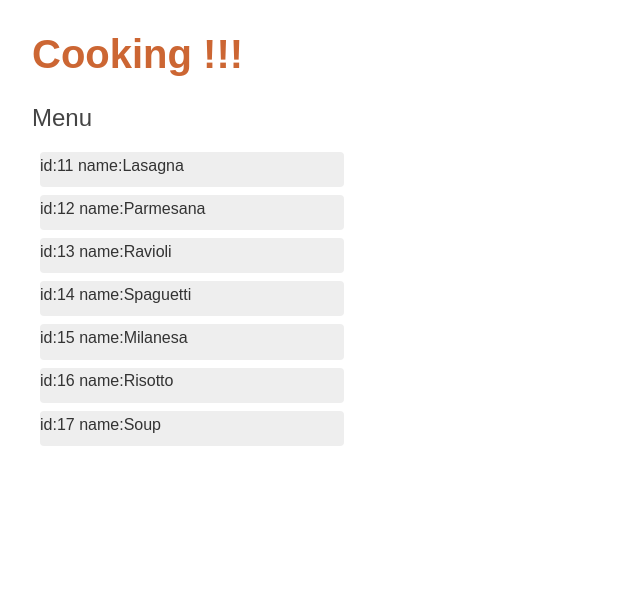
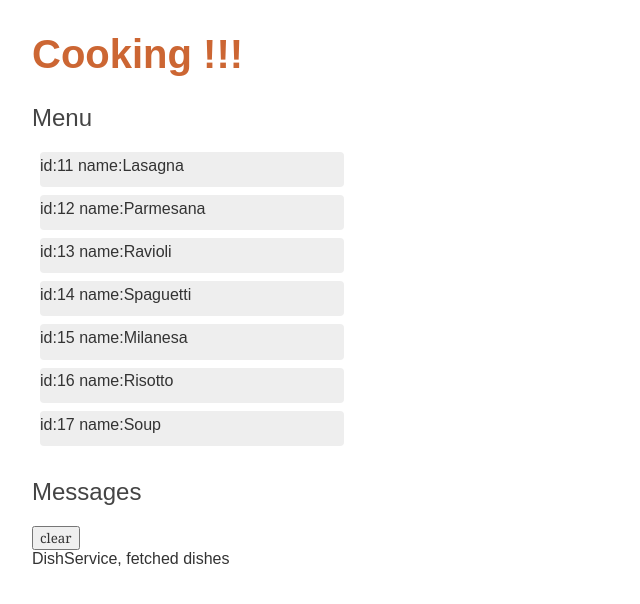
Before and after one commit to maximilianou/weekly11, an Angular app in the folder app02/frontend/: page / in a window 1280 px wide. Shown: the top 604 px of the page, without its empty margins (0-640 px from the left). Built offline with nearby package versions, Linux system fonts and the light colour scheme.

Commit message:
angular, api service, message service

```diff
--- a/app02/frontend/src/app/app.component.html
+++ b/app02/frontend/src/app/app.component.html
@@ -1,3 +1,4 @@
 <h1>{{title}}</h1>
+<router-outlet></router-outlet>
 <app-menu></app-menu>
-<router-outlet></router-outlet>
+<app-messages></app-messages>
--- a/app02/frontend/src/app/app.module.ts
+++ b/app02/frontend/src/app/app.module.ts
@@ -7,12 +7,14 @@ import { MenuComponent } from './menu/menu.component';
 
 import { FormsModule } from '@angular/forms';
 import { DishDetailComponent } from './dish-detail/dish-detail.component';
+import { MessagesComponent } from './messages/messages.component';
 
 @NgModule({
   declarations: [
     AppComponent,
     MenuComponent,
-    DishDetailComponent
+    DishDetailComponent,
+    MessagesComponent
   ],
   imports: [
     BrowserModule,
--- a/app02/frontend/src/app/dish.service.ts
+++ b/app02/frontend/src/app/dish.service.ts
@@ -1,15 +1,18 @@
 import { Injectable } from '@angular/core';
 import { Dish } from './dish';
 import { DISHES } from './mock-dishes';
+import { Observable, of } from 'rxjs';
+import { MessageService } from './message.service';
 
 @Injectable({
   providedIn: 'root'
 })
 export class DishService {
 
-  constructor() { }
+  constructor(private messageService: MessageService) { }
 
-  getDishes(): Dish[]{
-    return DISHES;
+  getDishes(): Observable<Dish[]>{
+    this.messageService.add('DishService, fetched dishes');
+    return of(DISHES);
   }
 }
--- a/app02/frontend/src/app/menu/menu.component.ts
+++ b/app02/frontend/src/app/menu/menu.component.ts
@@ -2,6 +2,8 @@ import { Component, OnInit } from '@angular/core';
 import { Dish } from '../dish';
 //import { DISHES } from '../mock-dishes';
 import { DishService } from '../dish.service';
+import { MessageService } from '../message.service';
+
 @Component({
   selector: 'app-menu',
   templateUrl: './menu.component.html',
@@ -12,7 +14,9 @@ export class MenuComponent implements OnInit {
   dishes: Dish[];
   selectedDish: Dish;
 
-  constructor(private dishService: DishService) { }
+  constructor(
+    private dishService: DishService,
+    private messageService: MessageService) { }
 
   ngOnInit(): void {
     this.getDishes();
@@ -20,9 +24,11 @@ export class MenuComponent implements OnInit {
 
   onSelect(dish: Dish): void{
     this.selectedDish = dish;
+    this.messageService.add(`DishComponent, Selected id=${dish.id}`);
   }
 
   getDishes(): void{
-    this.dishes = this.dishService.getDishes();
+    this.dishService.getDishes()
+      .subscribe( dishes => this.dishes = dishes );
   }
 }
--- /dev/null
+++ b/app02/frontend/src/app/message.service.ts
@@ -0,0 +1,18 @@
+import { Injectable } from '@angular/core';
+
+@Injectable({
+  providedIn: 'root'
+})
+export class MessageService {
+
+  messages: string[] = [];
+
+  constructor() { }
+
+  add(message: string){
+    this.messages.push(message);
+  }
+  clear(){
+    this.messages = [];
+  }
+}
--- /dev/null
+++ b/app02/frontend/src/app/messages/messages.component.html
@@ -0,0 +1,7 @@
+<div *ngIf="messageService.messages.length">
+    <h2>Messages</h2>
+    <button class="clear"
+        (click)="messageService.clear()"
+    >clear</button>
+    <div *ngFor="let message of messageService.messages">{{message}}</div>
+</div>
--- /dev/null
+++ b/app02/frontend/src/app/messages/messages.component.ts
@@ -0,0 +1,16 @@
+import { Component, OnInit } from '@angular/core';
+import { MessageService } from '../message.service';
+
+@Component({
+  selector: 'app-messages',
+  templateUrl: './messages.component.html',
+  styleUrls: ['./messages.component.css']
+})
+export class MessagesComponent implements OnInit {
+
+  constructor(public messageService: MessageService) { }
+
+  ngOnInit(): void {
+  }
+
+}
```
Also changed, not shown: app02/frontend/src/app/messages/messages.component.css (added), 2 other files (tests, documents, lock files or other folders).
